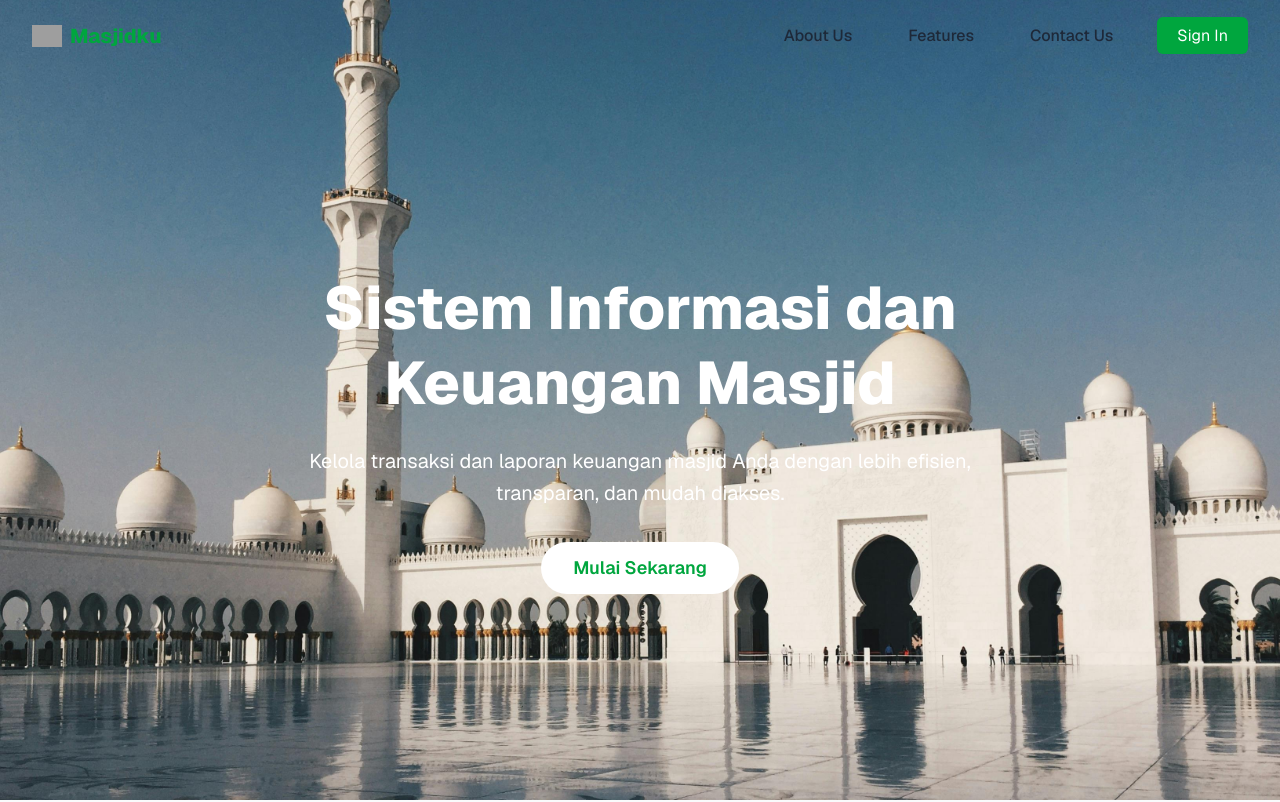
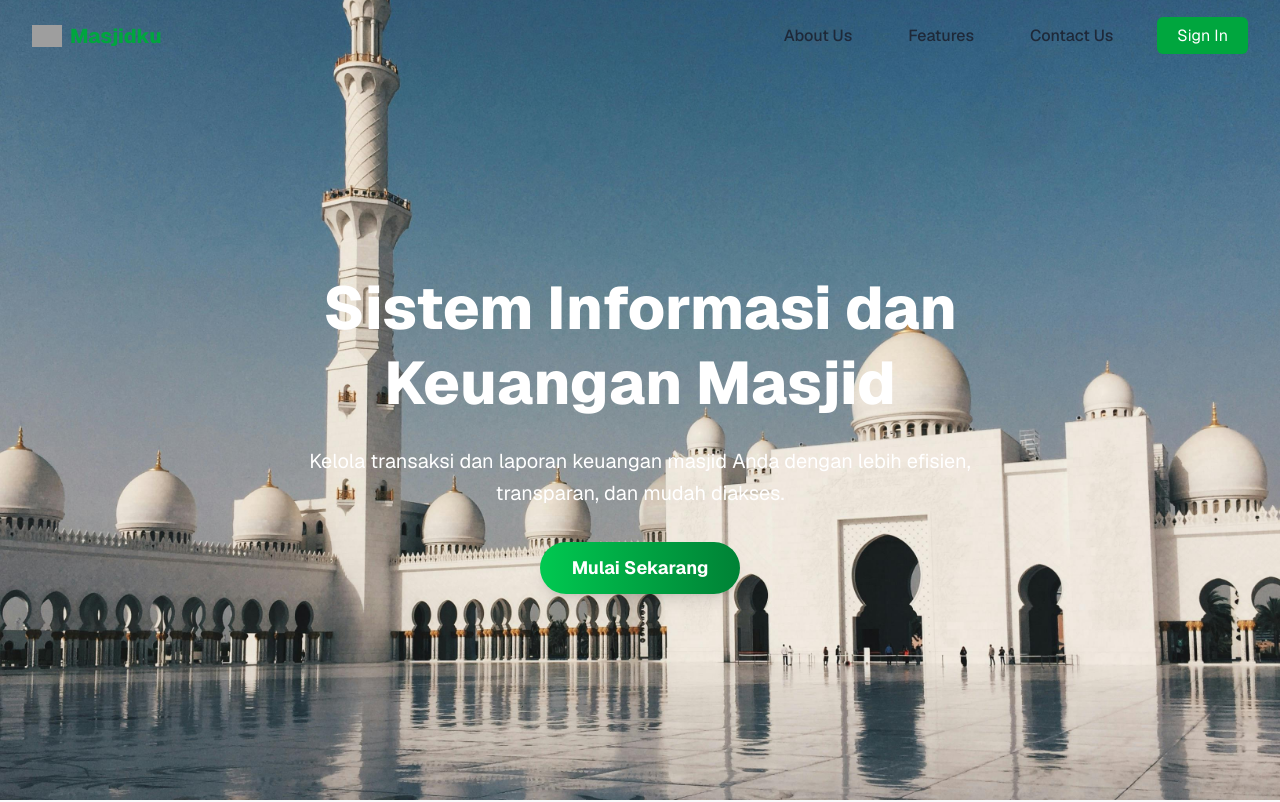
Before and after one commit to ashdq/pbl-masjidku, a Next.js app: page / in a window 1280 px wide. Shown: the top 802 px of the page. Built offline with nearby package versions, Linux system fonts and the light colour scheme; grey boxes are pictures that could not be loaded.

Commit message:
style: redesign button on landing page

```diff
--- a/src/app/page.tsx
+++ b/src/app/page.tsx
@@ -274,10 +274,10 @@ export default function LandingPage() {
             efisien, transparan, dan mudah diakses.
           </motion.p>
           <motion.button
-            whileHover={{ scale: 1.05 }}
-            whileTap={{ scale: 0.95 }}
+            whileHover={{ scale: 1.07 }}
+            whileTap={{ scale: 0.97 }}
             onClick={() => router.push('/register')}
-            className="bg-white text-green-600 font-semibold px-8 py-3 rounded-full hover:bg-gray-100 transition duration-300 text-lg"
+            className="bg-gradient-to-r from-green-500 to-green-700 text-white font-bold px-8 py-3 rounded-full shadow-lg hover:from-green-600 hover:to-green-800 transition duration-300 text-lg"
             initial={{ opacity: 0 }}
             animate={{ opacity: 1 }}
             transition={{ delay: 0.6, duration: 0.8 }}
```
